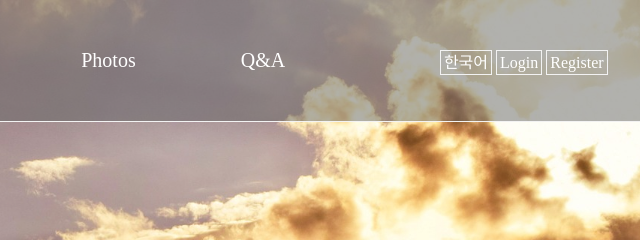
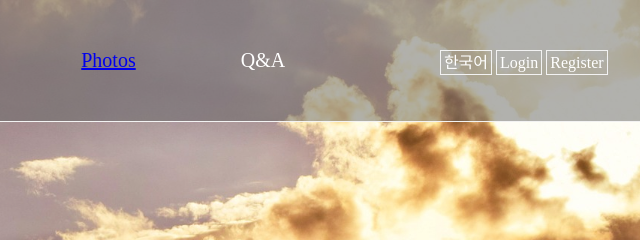
Before and after one commit to sonhoil/KIC_Web_miniproject, a plain HTML site: page index.html in a window 1280 px wide. Shown: the top 240 px of the page, 640-1280 px from the left. Drawn offline with Linux system fonts and the light colour scheme; files whose address does not match are found by name.

Commit message:
Update index.html

```diff
--- a/index.html
+++ b/index.html
@@ -105,7 +105,7 @@
                 <ul>
                     <li class="navi_1">Introduce</li>
                     <li class="navi_2">Apply</li>
-                    <li class="navi_3">Photos</li>
+                    <li class="navi_3"><a href="./photos.html">Photos</a></li>
                     <li class="navi_4">Q&A</li>
                 </ul>
              </div>
```
